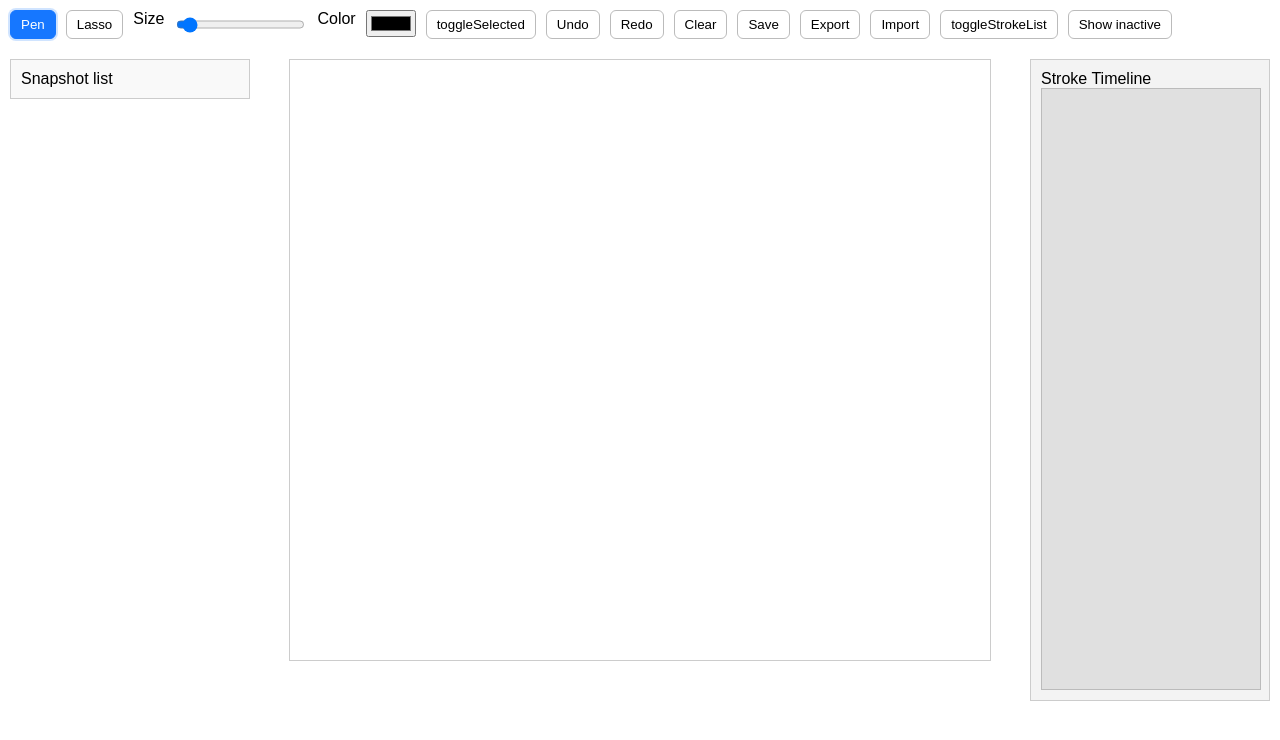
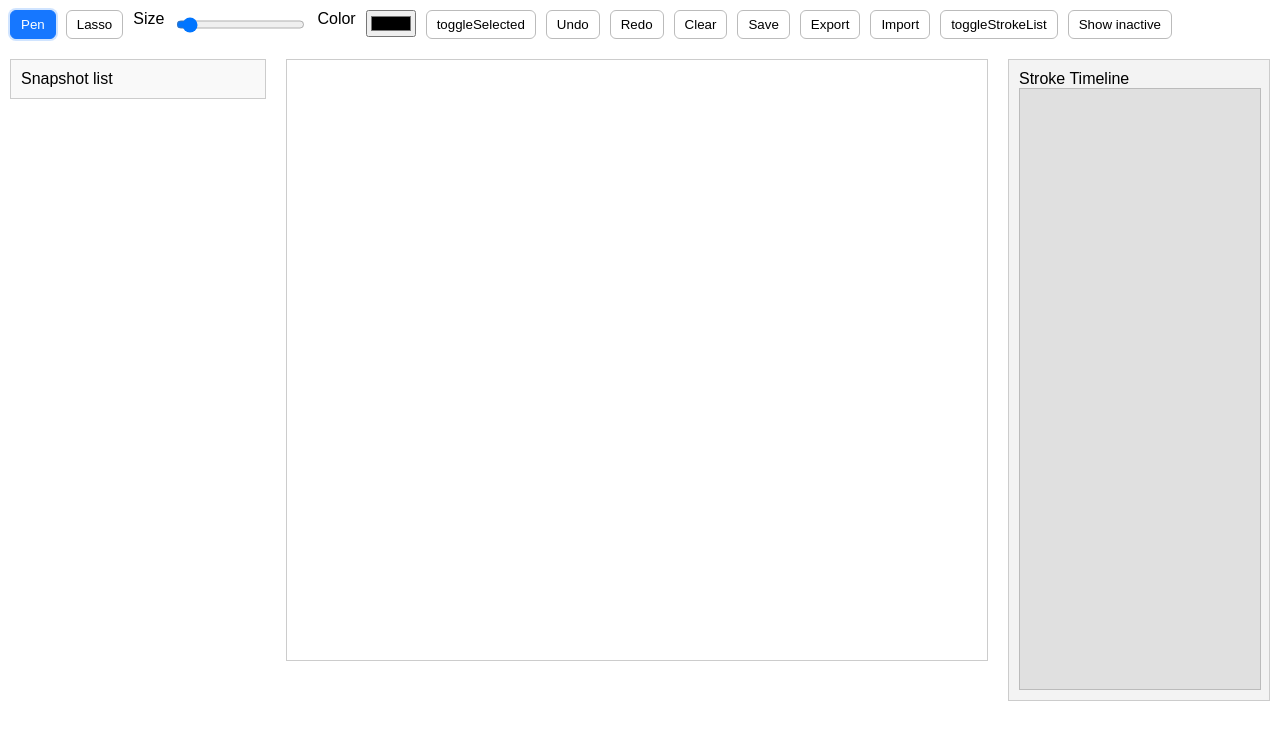
Before and after one commit to ono0623/sketch-app, a plain HTML site: page index.html in a window 1280 px wide. Drawn offline with Linux system fonts and the light colour scheme.

Commit message:
Add files via upload

```diff
--- a/style.css
+++ b/style.css
@@ -20,7 +20,7 @@ body {
 }
 
 #snapshotListContainer {
-  flex: 0 0 240px;     /* これで横幅を 300px に固定 */
+
   width: 240px;
   overflow-y: auto;
   max-height: 420px;
@@ -59,14 +59,14 @@ canvas {
 }
 
 #timelinePanel{
-  width: 260px;
+  width: 240px;
   background: #f3f3f3;
   border: 1px solid #ccc;
   padding: 10px;
 }
 
 #timelinePanel canvas{
-  width: 260px;
+  width: auto;
   height: 400px;   /* キャンバスと同じ高さに合わせるなら後でJSで同期します */
   display: block;
   background: #e0e0e0;
@@ -98,28 +98,3 @@ canvas {
 #toolbar button.is-active:hover {
   filter: brightness(0.95);
 }
-
-/* 3カラムの幅ルールを明示して安定化 */
-#snapshotListContainer {
-  flex: 0 0 240px;        /* ← 左は固定幅（好きな値に） */
-  width: 240px;
-  min-width: 240px;
-  box-sizing: border-box; /* padding/枠込みで300px */
-}
-
-#canvasWrapper {
-  flex: 1 1 auto;         /* ← 中央は余り幅を全部受ける（可変） */
-  min-width: 0;           /* Safari/iPadのはみ出しバグ対策 */
-}
-
-#timelinePanel {
-  flex: 0 0 240px;        /* ← 右も固定幅（好きな値に） */
-  width: 240px;
-  min-width: 240px;
-  box-sizing: border-box;
-}
-
-/* 右パネル内のキャンバスはパネル幅にフィット */
-#timelinePanel canvas {
-  width: 100%;
-}
```
